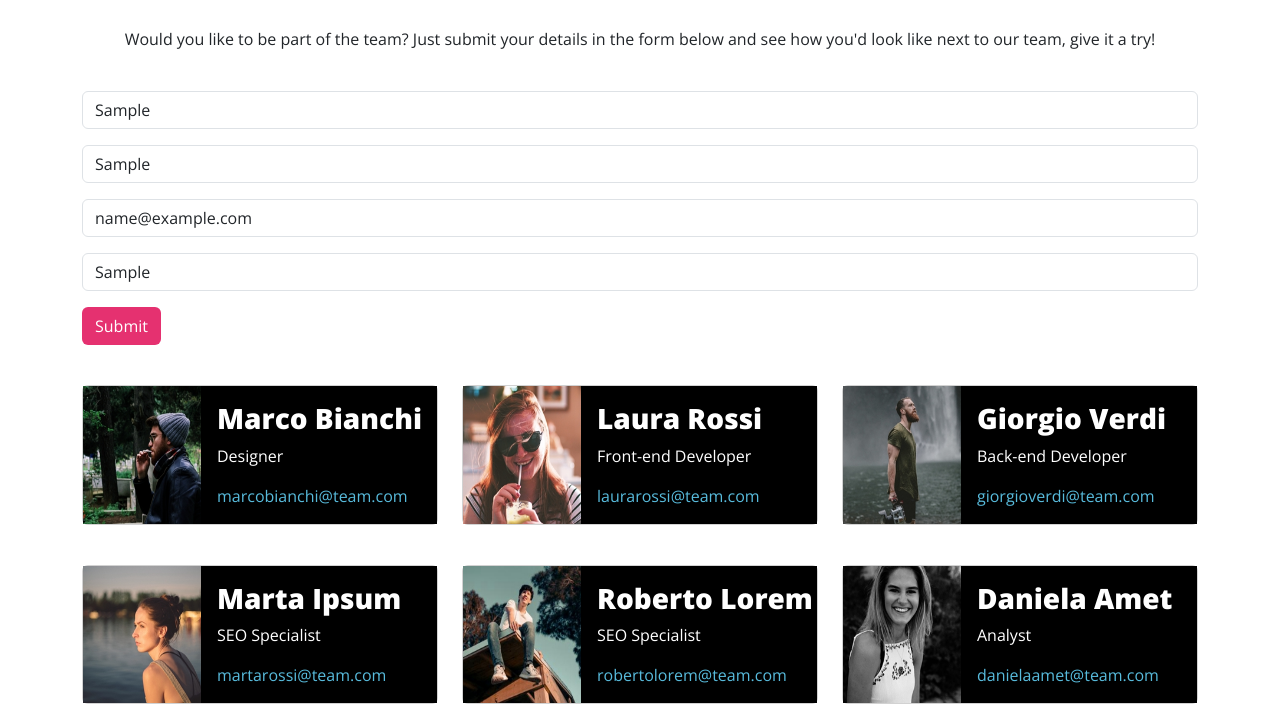
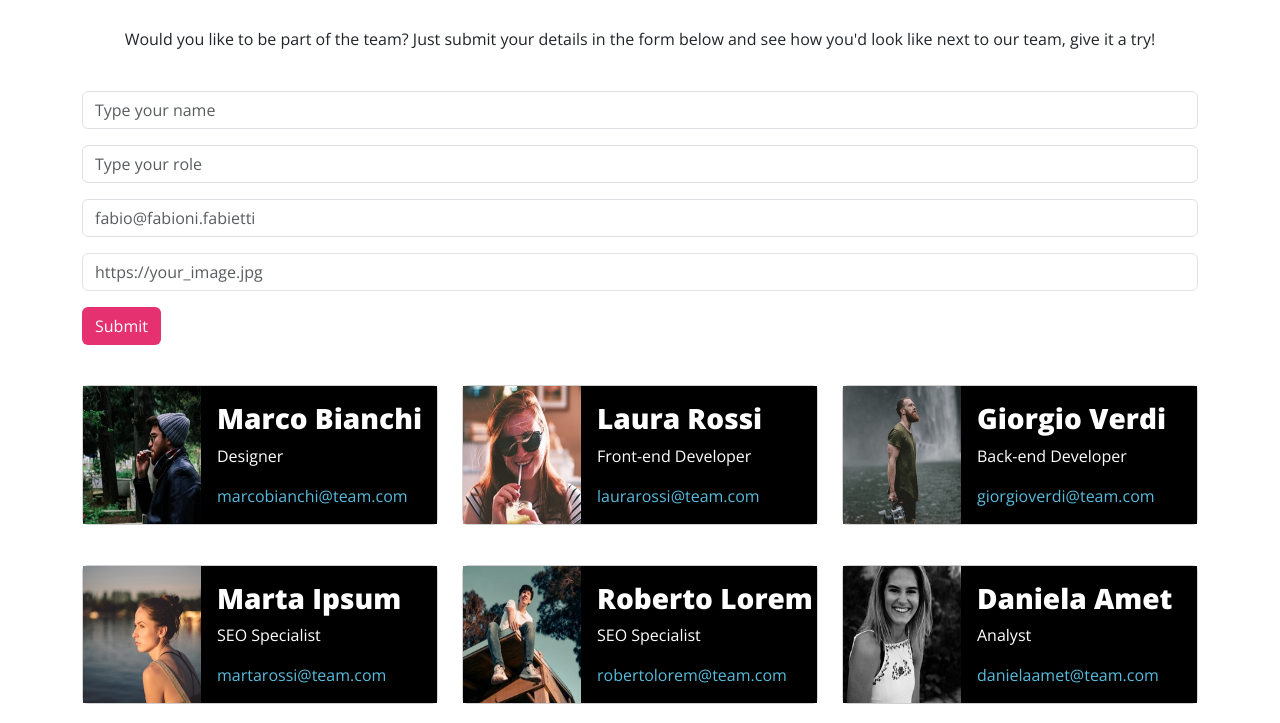
Before and after one commit to imnxtamess/js-our-team, a plain HTML site: page bonus/index.html in a window 1280 px wide. Both pictures are taken after typing "Sample", "Sample", "name@example.com", "Sample" into the empty fields and a click on the button "Submit". Shown: the part 77-800 px from the top of the page. Drawn offline with nearby package versions, Linux system fonts and the light colour scheme.

Commit message:
add function calling to add html to page and form reset

```diff
--- a/bonus/index.html
+++ b/bonus/index.html
@@ -39,9 +39,9 @@
           <input
             class="form-control"
             type="text"
-            name="job"
+            name="role"
             placeholder="Type your role"
-            id="job"
+            id="role"
           />
         </div>
         <div class="mb-3">
--- a/bonus/script.js
+++ b/bonus/script.js
@@ -85,18 +85,21 @@ renderTeamMembers(teamMembers, cardsEl)
 formEl.addEventListener("submit", (e) => {
   e.preventDefault() // (e) and e.preventDefault stops the submit from refreshing the page after pressing it
 
-  const name = document.getElementById("name")
-  const job = document.getElementById("job")
-  const email = document.getElementById("email")
-  const img = document.getElementById("img")
+  const name = document.getElementById("name").value
+  const role = document.getElementById("role").value
+  const email = document.getElementById("email").value
+  const img = document.getElementById("img").value
 
   const member = {
     name,
-    job,
+    role,
     email,
-    img
+    img,
   }
 
+  cardsEl.innerHTML += addInputToMarkup(member) // calls the function to add html with the info given from the user inputs
+
+  formEl.reset() // Resets the form after submitting it
 
 
 })
```
